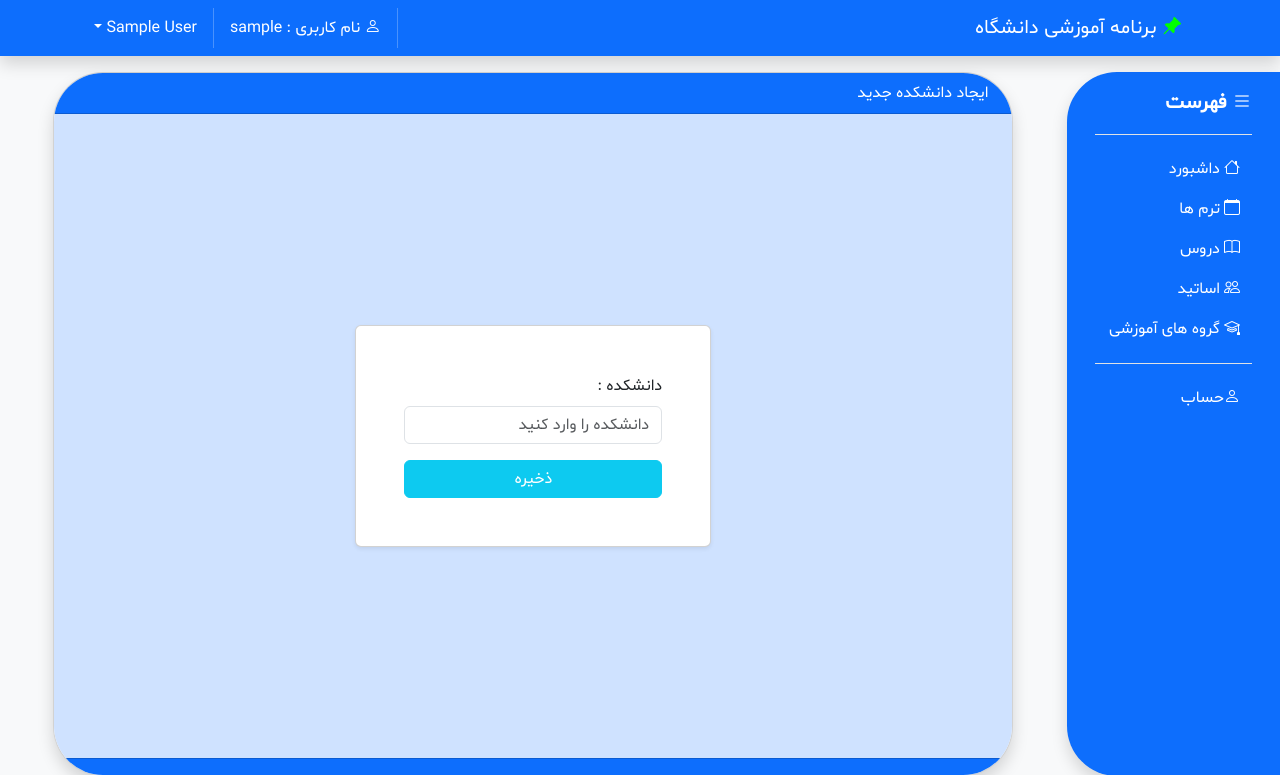
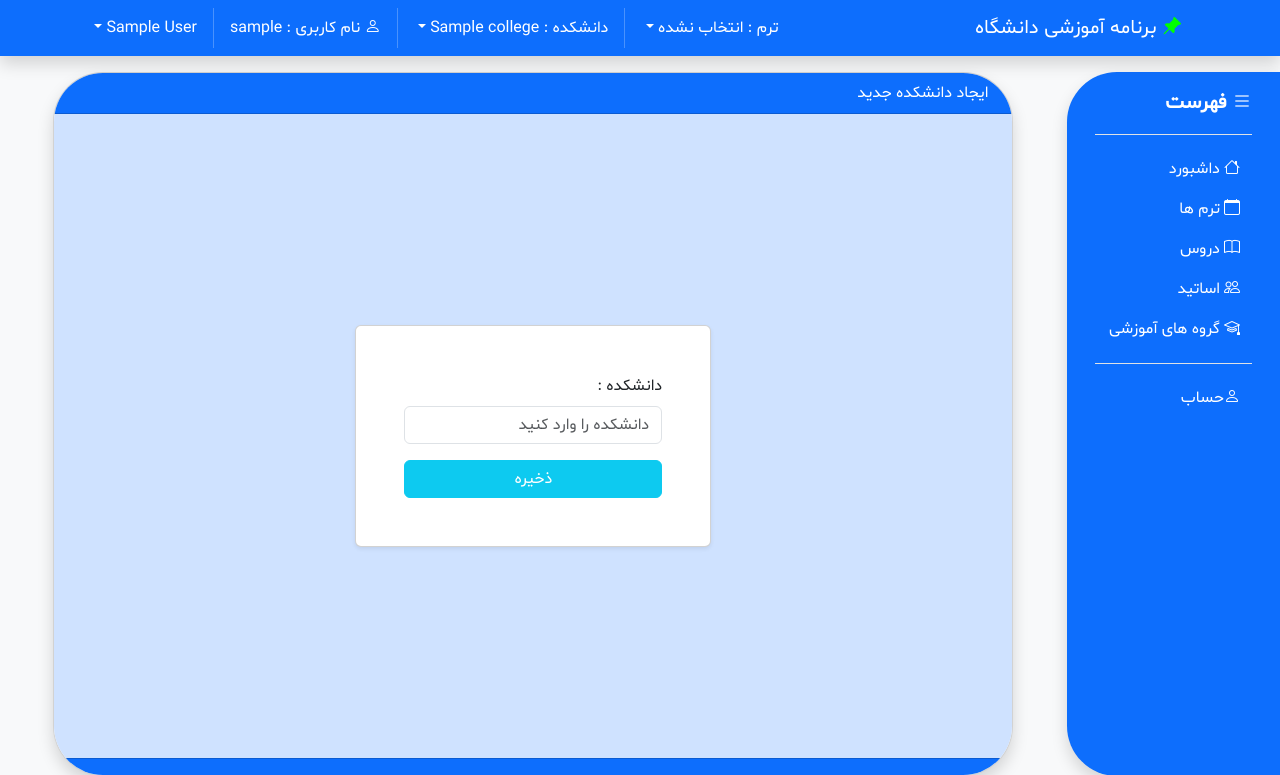
Before and after one commit to mohsenyazdandust/edu_system, a Django app: page /colleges/add/ in a window 1280 px wide. Shown: the top 775 px of the page. Run offline with Django 5.2, Linux system fonts and the light colour scheme; a user stored in the database is signed in; tables that the repository leaves empty hold one stand-in row (values such as "Sample post"); some libraries are stand-ins or nearby versions.

Commit message:
add link info

```diff
--- /dev/null
+++ b/main/mixins.py
@@ -0,0 +1,42 @@
+from . import models
+
+
+class GetLinkInfoMixin:
+
+    def get_context_data(self, **kwargs):
+        try:
+            context = super().get_context_data(**kwargs)
+        except:
+            context = {}
+
+        if (self.request.user.access_level != 0):
+            colleges = [self.request.user.college, ]
+        else:
+            colleges = models.College.objects.all()
+
+        terms = models.Term.objects.all()
+
+        context['link_info'] = {"terms": terms, "colleges": colleges}
+
+        if self.request.session.has_key('active_term'):
+            active_term = self.request.session['active_term']
+        else:
+            active_term = False
+
+        if active_term:
+            active_term = models.Term.objects.get(id=active_term)
+
+        if (self.request.user.access_level != 0):
+            active_college = self.request.user.college
+        else:
+            if self.request.session.has_key('active_college'):
+                active_college = self.request.session['active_college']
+            else:
+                active_college = False
+
+            if active_college:
+                active_college = models.College.objects.get(id=active_college)
+
+        context['active_info'] = {"term": active_term, "college": active_college}
+
+        return context
--- a/main/models.py
+++ b/main/models.py
@@ -1,6 +1,15 @@
 from django.db import models
 
 from django.contrib.auth.models import AbstractUser
+
+
+class Linker:
+    linked_term = models.ForeignKey('main.Term', on_delete=models.SET_NULL, null=True, blank=True)
+    linked_college = models.ForeignKey('main.College', on_delete=models.SET_NULL, null=True, blank=True)
+
+
+    class Meta:
+        abstract = True
 
 
 class CUser(AbstractUser):
@@ -41,3 +50,7 @@ class Class(models.Model):
 
 class Entry(models.Model):
     title = models.CharField(max_length=100)
+
+
+class Timing(models.Model, Linker):
+    title = models.CharField(max_length=100)
--- a/main/templates/inc/nav.html
+++ b/main/templates/inc/nav.html
@@ -21,21 +21,27 @@
 
             <!-- Right Side Of Navbar -->
             <ul class="navbar-nav my-2 my-md-0 me-auto p-0 text-center">
-                {% comment %} <li class="d-none d-md-block nav-item dropdown">
+                <li class="d-none d-md-block nav-item dropdown">
                     <a id="navbarDropdown2"
                         class="nav-link text-white dropdown-toggle"
                         href="#" role="button" data-bs-toggle="dropdown"
                         aria-haspopup="true" aria-expanded="false"
                         v-pre>
+                        {% if active_info.term %}
+                        ترم :‌ {{ active_info.term.title }}
+
+                        {% else %}
                         ترم :‌ انتخاب نشده
+                        {% endif %}
                     </a>
 
                     <div class="dropdown-menu dropdown-menu-start text-center"
                         aria-labelledby="navbarDropdown2">
+                        <a href="{% url 'main:link_info' %}?term=0&college={% if active_info.college %}{{active_info.college.id}}{% endif %}" class="dropdown-item">انتخاب نشده</a>
 
-                        <a href="#" class="dropdown-item">4002</a>
-                        <a href="#" class="dropdown-item">4012</a>
-                        <a href="#" class="dropdown-item">4013</a>
+                        {% for term in link_info.terms %}
+                            <a href="{% url 'main:link_info' %}?term={{term.id}}&college={% if active_info.college %}{{active_info.college.id}}{% endif %}" class="dropdown-item">{{ term.title }}</a>
+                        {% endfor %}
                     </div>
                 </li>
                 <div class="vr text-white mx-2 d-none d-md-block"></div>
@@ -45,14 +51,21 @@
                         href="#" role="button" data-bs-toggle="dropdown"
                         aria-haspopup="true" aria-expanded="false"
                         v-pre>
+                        {% if active_info.college %}
+                        دانشکده :‌ {{ active_info.college.title }}
+
+                        {% else %}
                         دانشکده :‌ انتخاب نشده
+                        {% endif %}
                     </a>
                     <div class="dropdown-menu dropdown-menu-start text-center"
                         aria-labelledby="navbarDropdown3">
-                        <a href="#" class="dropdown-item">دانشکده 1</a>
-                        <a href="#" class="dropdown-item">دانشکده 2</a>
+                        <a href="{% url 'main:link_info' %}?college=0&term={% if active_info.term %}{{active_info.term.id}}{% endif %}" class="dropdown-item">انتخاب نشده</a>
+                        {% for college in link_info.colleges %}
+                            <a href="{% url 'main:link_info' %}?college={{college.id}}&term={% if active_info.term %}{{active_info.term.id}}{% endif %}" class="dropdown-item">{{ college.title }}</a>
+                        {% endfor %}
                     </div>
-                </li> {% endcomment %}
+                </li>
                 <div class="vr text-white mx-2 d-none d-md-block"></div>
                 <li class="nav-item dropdown text-white nav-link">
                     <i class="bi bi-person"></i>
--- a/main/urls.py
+++ b/main/urls.py
@@ -4,6 +4,8 @@ from .views import *
 
 
 urlpatterns = [
+    # CONFIGS
+    path('link/', LinkInfoView.as_view(), name='link_info'),
     # AUTH
     path('', LogInView.as_view(), name="login"),
     path('logout/', LogOutView.as_view(), name="logout"),
--- a/main/views.py
+++ b/main/views.py
@@ -20,12 +20,41 @@ from .forms import (
     CreateCourseForm,
     CreateTeacherForm,
 )
+
 from . import models
+
+from .mixins import GetLinkInfoMixin
 
 from django.shortcuts import render
 
 
 User = get_user_model()
+
+# CONFIGS
+
+class LinkInfoView(View):
+    def get(self, request, *args, **kwargs):
+        active_term = request.GET.get('term', False)
+        if active_term:
+            if int(active_term) == 0:
+                try:
+                    del request.session['active_term']
+                except:
+                    pass
+            else:
+                request.session['active_term'] = active_term
+
+        active_college = request.GET.get('college', False)
+        if active_college:
+            if int(active_college) == 0:
+                try:
+                    del request.session['active_college']
+                except:
+                    pass
+            else:
+                request.session['active_college'] = active_college
+
+        return redirect(request.META.get('HTTP_REFERER'))
 
 
 # AUTH
@@ -44,9 +73,9 @@ class LogOutView(View):
         return redirect(reverse_lazy("main:login"))
 
 
-class ChangePasswordView(View):
+class ChangePasswordView(GetLinkInfoMixin, View):
     def get(self, request, *args, **kwargs):
-        return render(request, "auth/change-password.html")
+        return render(request, "auth/change-password.html", self.get_context_data(**kwargs))
 
     def post(self, request, *args, **kwargs):
         password1 = request.POST.get("password1", False)
@@ -63,7 +92,7 @@ class ChangePasswordView(View):
 
 # DASHBOARD
 
-class DashboardView(TemplateView):
+class DashboardView(GetLinkInfoMixin, TemplateView):
     template_name = "dashboard.html"
 
     def get_context_data(self, **kwargs):
@@ -81,13 +110,13 @@ class DashboardView(TemplateView):
 
 # USERS
 
-class UserListView(ListView):
+class UserListView(GetLinkInfoMixin, ListView):
     model = User
     context_object_name = "users"
     template_name = "users/index.html"
 
 
-class CreateUserView(CreateView):
+class CreateUserView(GetLinkInfoMixin, CreateView):
     model = User
     template_name = 'users/create.html'
     form_class = CreateUserForm
@@ -102,14 +131,14 @@ class CreateUserView(CreateView):
         return context
 
 
-class DeleteUserView(DeleteView):
+class DeleteUserView(GetLinkInfoMixin, DeleteView):
     model = User
 
     def get_success_url(self):
         return reverse_lazy('main:users')
 
 
-class UpdateUserView(UpdateView):
+class UpdateUserView(GetLinkInfoMixin, UpdateView):
     model = User
     template_name = "users/create.html"
     form_class = CreateUserForm
@@ -126,13 +155,13 @@ class UpdateUserView(UpdateView):
 
 # COLLEGES
 
-class CollegeListView(ListView):
+class CollegeListView(GetLinkInfoMixin, ListView):
     model = models.College
     context_object_name = "colleges"
     template_name = "colleges/index.html"
 
 
-class CreateCollegeView(CreateView):
+class CreateCollegeView(GetLinkInfoMixin, CreateView):
     model = models.College
     template_name = 'colleges/create.html'
     form_class = CreateCollegeForm
@@ -141,14 +170,14 @@ class CreateCollegeView(CreateView):
         return reverse_lazy('main:colleges')
 
 
-class DeleteCollegeView(DeleteView):
+class DeleteCollegeView(GetLinkInfoMixin, DeleteView):
     model = models.College
 
     def get_success_url(self):
         return reverse_lazy('main:colleges')
 
 
-class UpdateCollegeView(UpdateView):
+class UpdateCollegeView(GetLinkInfoMixin, UpdateView):
     model = models.College
     template_name = "colleges/create.html"
     form_class = CreateCollegeForm
@@ -160,13 +189,13 @@ class UpdateCollegeView(UpdateView):
 
 # TERMS
 
-class CollegeTermView(ListView):
+class CollegeTermView(GetLinkInfoMixin, ListView):
     model = models.Term
     context_object_name = "terms"
     template_name = "terms/index.html"
 
 
-class CreateTermView(CreateView):
+class CreateTermView(GetLinkInfoMixin, CreateView):
     model = models.Term
     template_name = 'terms/create.html'
     form_class = CreateTermForm
@@ -175,14 +204,14 @@ class CreateTermView(CreateView):
         return reverse_lazy('main:terms')
 
 
-class DeleteTermView(DeleteView):
+class DeleteTermView(GetLinkInfoMixin, DeleteView):
     model = models.Term
 
     def get_success_url(self):
         return reverse_lazy('main:terms')
 
 
-class UpdateTermView(UpdateView):
+class UpdateTermView(GetLinkInfoMixin, UpdateView):
     model = models.Term
     template_name = "terms/create.html"
     form_class = CreateTermForm
@@ -194,13 +223,13 @@ class UpdateTermView(UpdateView):
 
 # GROUPS
 
-class CollegeGroupView(ListView):
+class CollegeGroupView(GetLinkInfoMixin, ListView):
     model = models.Group
     context_object_name = "groups"
     template_name = "educational-groups/index.html"
 
 
-class CreateGroupView(CreateView):
+class CreateGroupView(GetLinkInfoMixin, CreateView):
     model = models.Group
     template_name = 'educational-groups/create.html'
     form_class = CreateGroupForm
@@ -209,14 +238,14 @@ class CreateGroupView(CreateView):
         return reverse_lazy('main:groups')
 
 
-class DeleteGroupView(DeleteView):
+class DeleteGroupView(GetLinkInfoMixin, DeleteView):
     model = models.Group
 
     def get_success_url(self):
         return reverse_lazy('main:groups')
 
 
-class UpdateGroupView(UpdateView):
+class UpdateGroupView(GetLinkInfoMixin, UpdateView):
     model = models.Group
     template_name = "educational-groups/create.html"
     form_class = CreateGroupForm
@@ -228,13 +257,13 @@ class UpdateGroupView(UpdateView):
 
 # COURSES
 
-class CollegeCourseView(ListView):
+class CollegeCourseView(GetLinkInfoMixin, ListView):
     model = models.Course
     context_object_name = "courses"
     template_name = "lessons/index.html"
 
 
-class CreateCourseView(CreateView):
+class CreateCourseView(GetLinkInfoMixin, CreateView):
     model = models.Course
     template_name = 'lessons/create.html'
     form_class = CreateCourseForm
@@ -243,14 +272,14 @@ class CreateCourseView(CreateView):
         return reverse_lazy('main:courses')
 
 
-class DeleteCourseView(DeleteView):
+class DeleteCourseView(GetLinkInfoMixin, DeleteView):
     model = models.Course
 
     def get_success_url(self):
         return reverse_lazy('main:courses')
 
 
-class UpdateCourseView(UpdateView):
+class UpdateCourseView(GetLinkInfoMixin, UpdateView):
     model = models.Course
     template_name = "lessons/create.html"
     form_class = CreateCourseForm
@@ -261,13 +290,13 @@ class UpdateCourseView(UpdateView):
 
 # COURSES
 
-class CollegeTeacherView(ListView):
+class CollegeTeacherView(GetLinkInfoMixin, ListView):
     model = models.Teacher
     context_object_name = "teachers"
     template_name = "professors/index.html"
 
 
-class CreateTeacherView(CreateView):
+class CreateTeacherView(GetLinkInfoMixin, CreateView):
     model = models.Teacher
     template_name = 'professors/create.html'
     form_class = CreateTeacherForm
@@ -276,14 +305,14 @@ class CreateTeacherView(CreateView):
         return reverse_lazy('main:teachers')
 
 
-class DeleteTeacherView(DeleteView):
+class DeleteTeacherView(GetLinkInfoMixin, DeleteView):
     model = models.Teacher
 
     def get_success_url(self):
         return reverse_lazy('main:teachers')
 
 
-class UpdateTeacherView(UpdateView):
+class UpdateTeacherView(GetLinkInfoMixin, UpdateView):
     model = models.Teacher
     template_name = "professors/create.html"
     form_class = CreateTeacherForm
```
